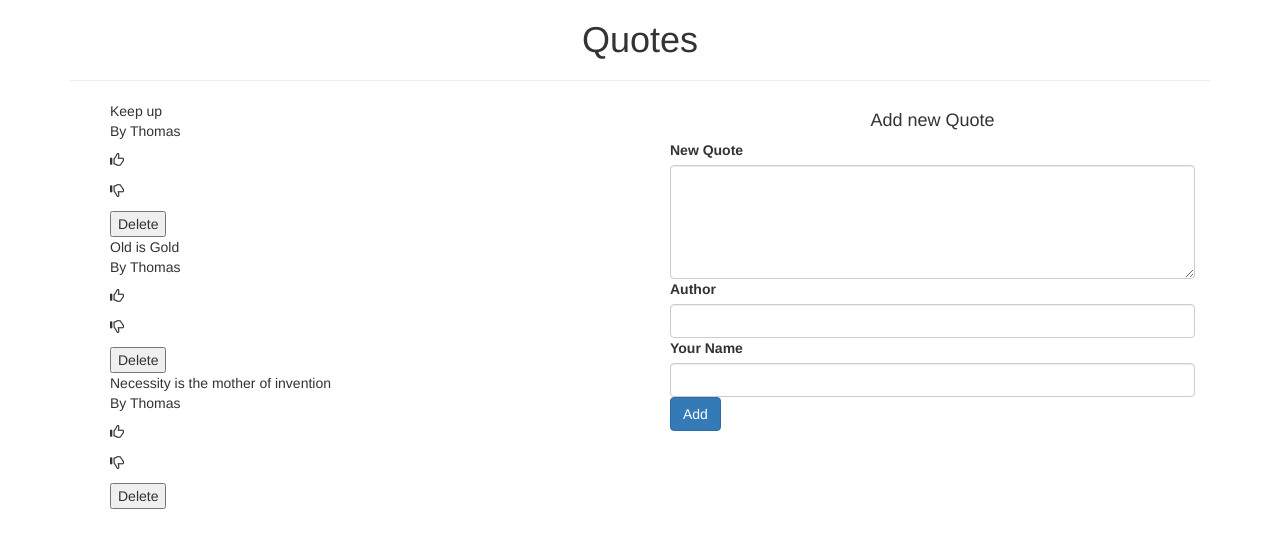
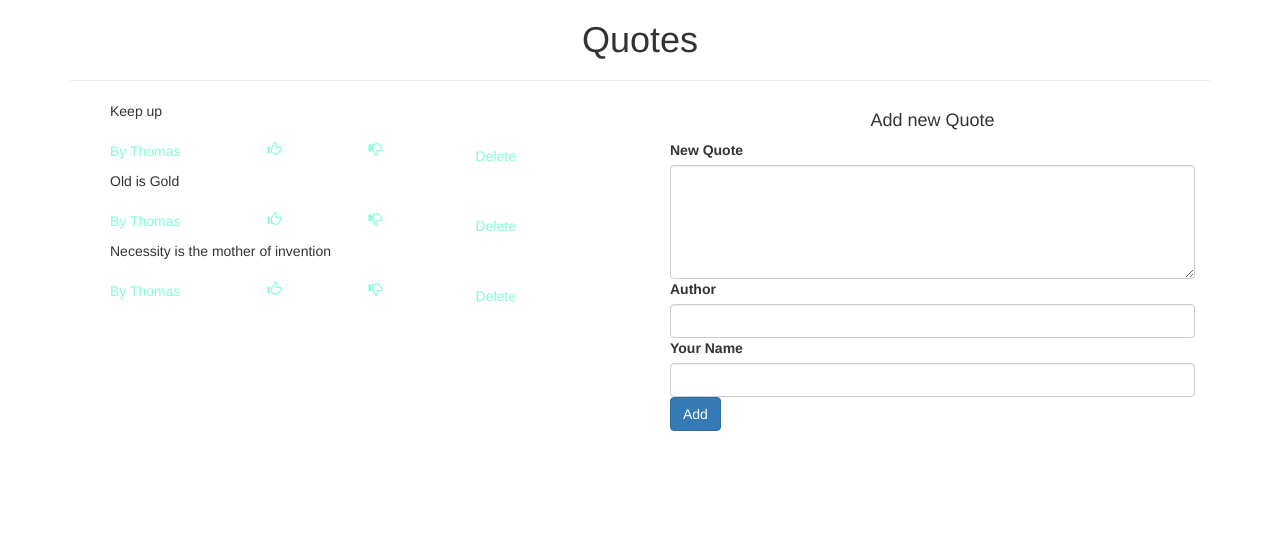
Before and after one commit to Kadas36/Quotes-Application, an Angular app: page / in a window 1280 px wide. Shown: the top 548 px of the page. Built offline with nearby package versions, Linux system fonts and the light colour scheme.

Commit message:
Add details styling

```diff
--- a/src/app/details/details.component.css
+++ b/src/app/details/details.component.css
@@ -0,0 +1,15 @@
+.quoteAction{
+    display: flex;
+    justify-content: space-between;
+    width: 80%;
+    margin-top: 20px;
+    color: aquamarine;
+}
+
+.glyph{
+    display: inherit;
+}
+button{
+    border: none;
+    background-color: inherit;
+}
```
